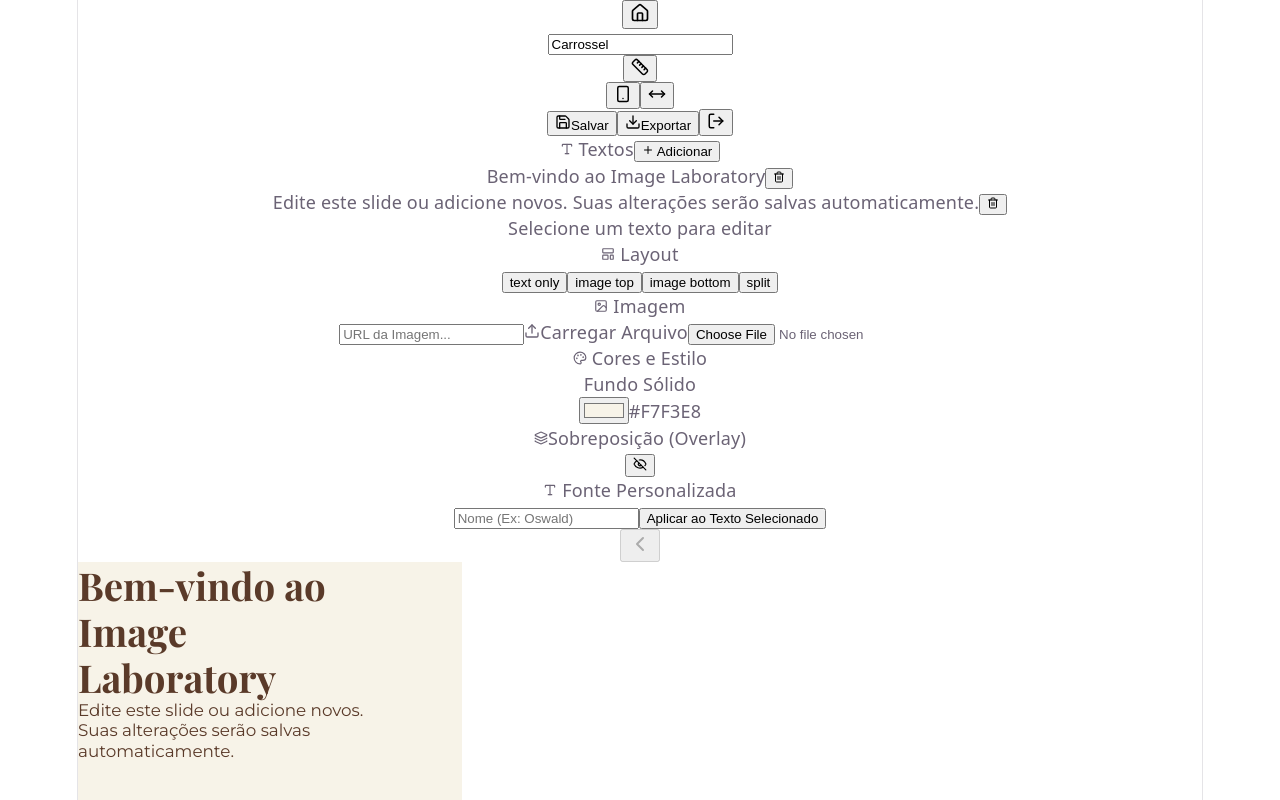
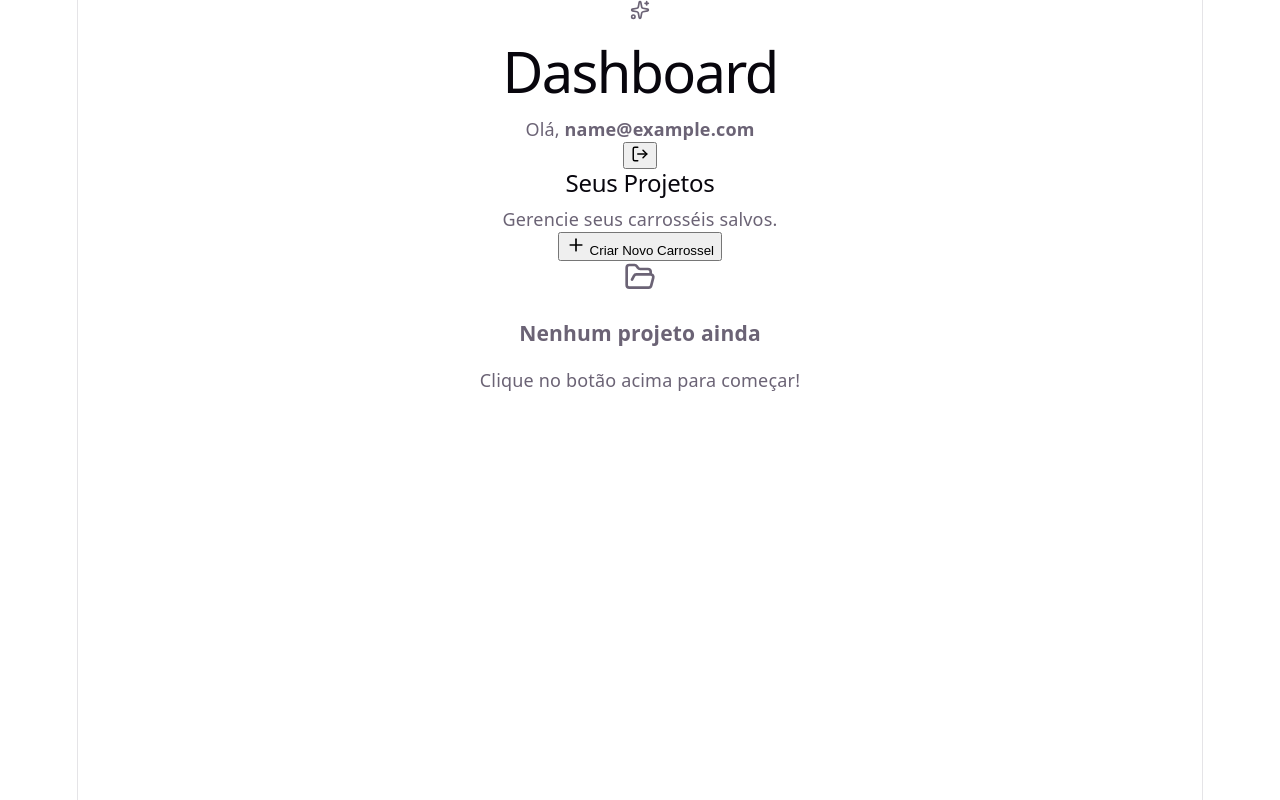
Before and after one commit to Patrickpc06/criador-carrossel, a React app: page / in a window 1280 px wide. Both pictures are taken after typing "name@example.com" into the empty fields and a click on the button "Entrar (Acesso Livre)". Shown: the top 800 px of the page. Built offline with nearby package versions, Linux system fonts and the light colour scheme; the HTML template or start-up script is replaced by a standard one.

Commit message:
Fix TypeScript Errors

```diff
--- a/src/App.tsx
+++ b/src/App.tsx
@@ -12,7 +12,6 @@
   Smartphone,
   MoveHorizontal,
   LayoutTemplate,
-  Move,
   AlignLeft,
   AlignCenter,
   AlignRight,
@@ -29,9 +28,6 @@
   Save,
   LogOut,
   User as UserIcon,
-  Lock,
-  Mail,
-  AlertCircle,
   CheckCircle2,
   Sparkles,
   Bold,
@@ -126,7 +122,7 @@
   showSafeZone?: boolean;
   selectedTextId?: string | null;
   onSelectText?: (id: string) => void;
-  canvasRef?: React.RefObject<HTMLDivElement>;
+  canvasRef?: React.RefObject<HTMLDivElement | null>; // Ajuste de tipo para evitar erro TS2322
   onInteractionStart?: (type: string, id: string | null, e: React.MouseEvent) => void;
 }
 
@@ -151,7 +147,7 @@
             style={{ left: `${slide.imgBoxX}%`, top: `${slide.imgBoxY}%`, width: `${slide.imgBoxW}%`, height: `${slide.imgBoxH}%`, zIndex: 1 }}
             onMouseDown={(e) => handleMouseDown('img_box_move', null, e)}
         >
-             <img src={slide.imageUrl} style={{ width: '100%', height: '100%', objectFit: 'cover', objectPosition: `${slide.imgPanX}% ${slide.imgPanY}%`, transform: `scale(${slide.imgZoom})`, pointerEvents: 'none' }} />
+             <img src={slide.imageUrl} style={{ width: '100%', height: '100%', objectFit: 'cover', objectPosition: `${slide.imgPanX}% ${slide.imgPanY}%`, transform: `scale(${slide.imgZoom})`, pointerEvents: 'none' }} alt="Slide" />
              {isEditing && (
                 <div onMouseDown={(e) => handleMouseDown('img_box_resize', null, e)} className="absolute bottom-0 right-0 w-6 h-6 bg-white border-2 border-purple-600 rounded-tl-lg cursor-nwse-resize flex items-center justify-center opacity-0 group-hover:opacity-100 transition-opacity z-20" title="Redimensionar Caixa da Imagem">
                     <Crop size={12} className="text-purple-600"/>
@@ -189,9 +185,6 @@
   const [user, setUser] = useState<{ email: string } | null>(null);
   const [authLoading, setAuthLoading] = useState(true);
   const [email, setEmail] = useState('');
-  const [password, setPassword] = useState('');
-  const [isLoginView, setIsLoginView] = useState(true);
-  const [authError, setAuthError] = useState('');
 
   const [currentProjectName, setCurrentProjectName] = useState('Carrossel');
   const [currentProjectId, setCurrentProjectId] = useState<string | null>(null);
@@ -399,7 +392,7 @@
       const script = document.createElement('script');
       script.src = 'https://cdnjs.cloudflare.com/ajax/libs/html2canvas/1.4.1/html2canvas.min.js';
       script.onload = () => resolve();
-      script.onerror = () => reject(new Error('Erro ao carregar lib'));
+      script.onerror = () => reject(new Error('Erro ao carregar html2canvas'));
       document.head.appendChild(script);
     });
   };
@@ -432,7 +425,7 @@
             }
         }
     } catch (error) {
-        alert("Erro ao exportar.");
+        console.error("Erro na exportação", error);
     } finally {
         setIsExporting(false);
         setSelectedTextId(previousSelection);
@@ -508,7 +501,7 @@
 
   if (authLoading) return <div className="min-h-screen flex items-center justify-center bg-slate-100"><Loader2 className="animate-spin text-purple-600" size={32}/></div>;
 
-  if (!user) {
+  if (view === 'auth') {
     return (
       <div className="min-h-screen flex items-center justify-center bg-gradient-to-br from-slate-100 to-purple-50 p-4 font-sans">
         <div className="w-full max-w-md bg-white rounded-2xl shadow-xl p-8 border border-slate-100">
@@ -526,6 +519,62 @@
     );
   }
 
+  if (view === 'dashboard') {
+    return (
+      <div className="min-h-screen bg-slate-50 font-sans text-slate-800">
+        <header className="bg-white border-b border-slate-200 px-8 py-4 flex justify-between items-center sticky top-0 z-10">
+           <div className="flex items-center gap-2"><div className="bg-gradient-to-tr from-purple-500 to-pink-500 text-white p-2 rounded-lg"><Sparkles size={20} /></div><h1 className="text-xl font-bold text-slate-800">Dashboard</h1></div>
+           <div className="flex items-center gap-4">
+             <div className="text-sm text-slate-500">Olá, <strong>{user?.email}</strong></div>
+             <button onClick={handleLogout} className="p-2 hover:bg-slate-100 rounded-lg"><LogOut size={18}/></button>
+           </div>
+        </header>
+
+        <main className="max-w-6xl mx-auto p-8">
+            <div className="flex justify-between items-end mb-8">
+                <div>
+                    <h2 className="text-3xl font-bold text-slate-900">Seus Projetos</h2>
+                    <p className="text-slate-500 mt-1">Gerencie seus carrosséis salvos.</p>
+                </div>
+                <button onClick={createNewProject} className="flex items-center gap-2 bg-purple-600 text-white px-5 py-3 rounded-xl hover:bg-purple-700 shadow-lg shadow-purple-200 transition-all font-medium">
+                    <Plus size={20} /> Criar Novo Carrossel
+                </button>
+            </div>
+
+            {myProjects.length === 0 ? (
+                <div className="text-center py-20 bg-white rounded-2xl border border-dashed border-slate-300">
+                    <div className="inline-flex bg-slate-100 p-4 rounded-full mb-4 text-slate-400"><FolderOpen size={32} /></div>
+                    <h3 className="text-lg font-medium text-slate-600">Nenhum projeto ainda</h3>
+                    <p className="text-slate-400 text-sm mt-1">Clique no botão acima para começar!</p>
+                </div>
+            ) : (
+                <div className="grid grid-cols-1 md:grid-cols-2 lg:grid-cols-3 gap-6">
+                    {myProjects.map(proj => (
+                        <div key={proj.id} onClick={() => openProject(proj)} className="bg-white rounded-xl border border-slate-200 overflow-hidden hover:shadow-xl hover:-translate-y-1 transition-all cursor-pointer group relative">
+                            <div className="h-40 bg-slate-100 flex items-center justify-center relative">
+                                <div className="w-20 h-28 shadow-sm scale-75 origin-center" style={{ backgroundColor: proj.slides[0].backgroundColor }}></div>
+                                <div className="absolute inset-0 bg-black/0 group-hover:bg-black/5 transition-colors" />
+                            </div>
+                            <div className="p-4">
+                                <h3 className="font-bold text-slate-800">{proj.name}</h3>
+                                <p className="text-xs text-slate-400 mt-1">Atualizado em {new Date(proj.lastModified).toLocaleDateString()}</p>
+                            </div>
+                            <button
+                                onClick={(e) => deleteProject(proj.id, e)}
+                                className="absolute top-2 right-2 p-2 bg-white text-red-500 rounded-lg shadow opacity-0 group-hover:opacity-100 hover:bg-red-50 transition-all"
+                            >
+                                <Trash2 size={16}/>
+                            </button>
+                        </div>
+                    ))}
+                </div>
+            )}
+        </main>
+      </div>
+    );
+  }
+
+  // --- VIEW: EDITOR ---
   return (
     <div className="min-h-screen bg-slate-100 flex flex-col font-sans text-slate-800">
       <style>{`@import url('https://fonts.googleapis.com/css2?family=Dancing+Script:wght@700&family=Inter:wght@400;700;900&family=Lora:ital,wght@0,400;0,700;1,400&family=Montserrat:wght@400;700;900&family=Playfair+Display:wght@400;700;900&family=Roboto:wght@400;700;900&display=swap');`}</style>
@@ -603,7 +652,6 @@
                                     <button onClick={() => updateTextLayer(activeTextLayer.id, 'align', 'right')} className={`p-1.5 hover:bg-slate-50 rounded-r ${activeTextLayer.align === 'right' ? 'text-purple-600 bg-purple-50' : 'text-slate-500'}`}><AlignRight size={14}/></button>
                                 </div>
                             </div>
-                            {/* Resto dos controles de texto... */}
                              <div className="grid grid-cols-2 gap-2">
                                 <div className="space-y-1">
                                     <span className="text-[10px] text-slate-400">Tamanho</span>
@@ -620,7 +668,6 @@
                                     </select>
                                 </div>
                             </div>
-                            {/* ESPAÇAMENTO */}
                             <div className="bg-slate-100/50 p-2 rounded-lg border border-slate-200 space-y-2">
                                 <div className="flex items-center justify-between">
                                     <span className="text-[10px] text-slate-500 flex items-center gap-1"><ArrowUpDown size={10}/> Altura Linha</span>
@@ -695,7 +742,7 @@
             <div className="h-32 bg-white border-t border-slate-200 flex items-center px-4 gap-4 overflow-x-auto z-10">
               {slides.map((slide, idx) => (
                 <div key={slide.id} className={`relative group flex-shrink-0 cursor-pointer transition-all ${idx === activeSlideIndex ? 'ring-2 ring-purple-500 ring-offset-2' : 'opacity-60 hover:opacity-100'}`} onClick={() => setActiveSlideIndex(idx)}>
-                  <div className="w-16 h-20 bg-slate-200 rounded overflow-hidden pointer-events-none relative"><div className="absolute inset-0" style={{ backgroundColor: slide.backgroundColor }}></div>{slide.imageUrl && ( <img src={slide.imageUrl} className="absolute inset-0 w-full h-full object-cover opacity-50" /> )}</div>
+                  <div className="w-16 h-20 bg-slate-200 rounded overflow-hidden pointer-events-none relative"><div className="absolute inset-0" style={{ backgroundColor: slide.backgroundColor }}></div>{slide.imageUrl && ( <img src={slide.imageUrl} className="absolute inset-0 w-full h-full object-cover opacity-50" alt="Slide Preview" /> )}</div>
                   <button onClick={(e) => { e.stopPropagation(); removeSlide(idx); }} className="absolute -top-2 -right-2 bg-red-500 text-white rounded-full p-1 opacity-0 group-hover:opacity-100 transition-opacity shadow-sm hover:bg-red-600" disabled={slides.length === 1}><Trash2 size={10} /></button>
                   <div className="absolute bottom-0 left-0 right-0 bg-black/50 text-white text-[8px] text-center py-0.5">{idx + 1}</div>
                 </div>
```
